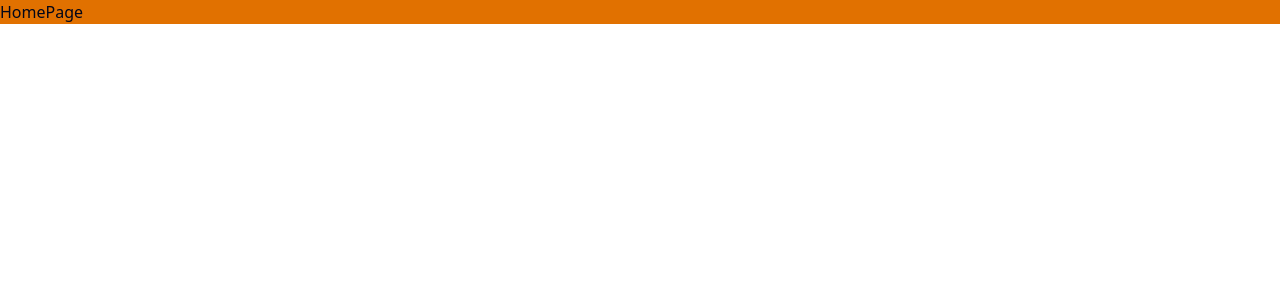
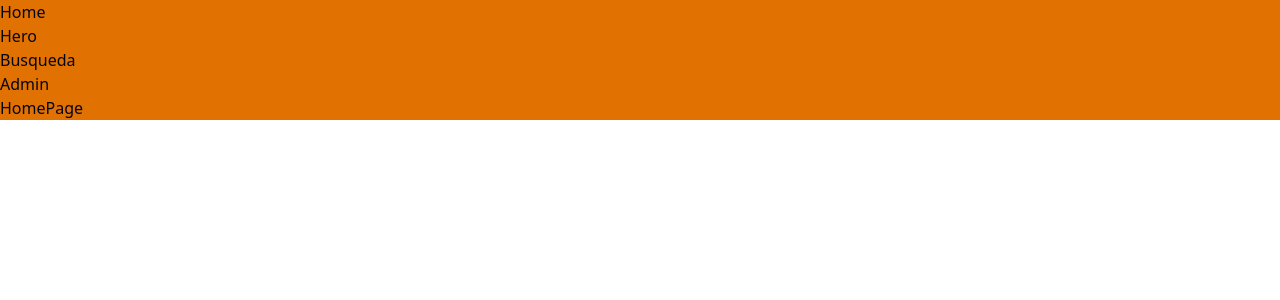
Before and after one commit to juanpablocesarini/curso-react-by-fernandoherrera, a React (Vite) app in the folder 05-heroes-app/: page / in a window 1280 px wide. Shown: the top 300 px of the page. Built offline with nearby package versions, Linux system fonts and the light colour scheme.

Commit message:
lazy load

```diff
--- a/05-heroes-app/src/heroes/layouts/HeroesLayout.tsx
+++ b/05-heroes-app/src/heroes/layouts/HeroesLayout.tsx
@@ -1,9 +1,23 @@
-import { Outlet } from "react-router"
+import { Link, Outlet } from "react-router"
 
 
 export const HeroesLayout = () => {
   return (
     <div className="bg-amber-600">
+      <ul>
+        <li>
+          <Link to="/">Home</Link>
+        </li>
+        <li>
+          <Link to="/heroes/1">Hero</Link>
+        </li>
+        <li>
+          <Link to="/search">Busqueda</Link>
+        </li>
+        <li>
+          <Link to="/admin">Admin</Link>
+        </li>
+      </ul>
         <Outlet/>
     </div>
   )
--- a/05-heroes-app/src/heroes/search/SearchPage.tsx
+++ b/05-heroes-app/src/heroes/search/SearchPage.tsx
@@ -5,3 +5,4 @@ export const SearchPage = () => {
     <div>SearchPage</div>
   )
 }
+export default SearchPage;
--- a/05-heroes-app/src/routes/app.router.tsx
+++ b/05-heroes-app/src/routes/app.router.tsx
@@ -1,13 +1,16 @@
+import { lazy } from "react";
 import { createBrowserRouter } from "react-router";
 
 import { AdminPage } from "@/admin/pages/AdminPage";
 import { HeroPage } from "@/heroes/hero/HeroPage";
 import { HomePage } from "@/heroes/home/HomePage";
-import { SearchPage } from "@/heroes/search/SearchPage";
+//import { SearchPage } from "@/heroes/search/SearchPage";
 
 import { HeroesLayout } from "@/heroes/layouts/HeroesLayout";
 import { AdminLayout } from "@/admin/layouts/AdminLayout";
 
+
+const SearchPage = lazy(()=> import("@/heroes/search/SearchPage"))
 export const appRouter = createBrowserRouter([
   {
     path: "/",
```
